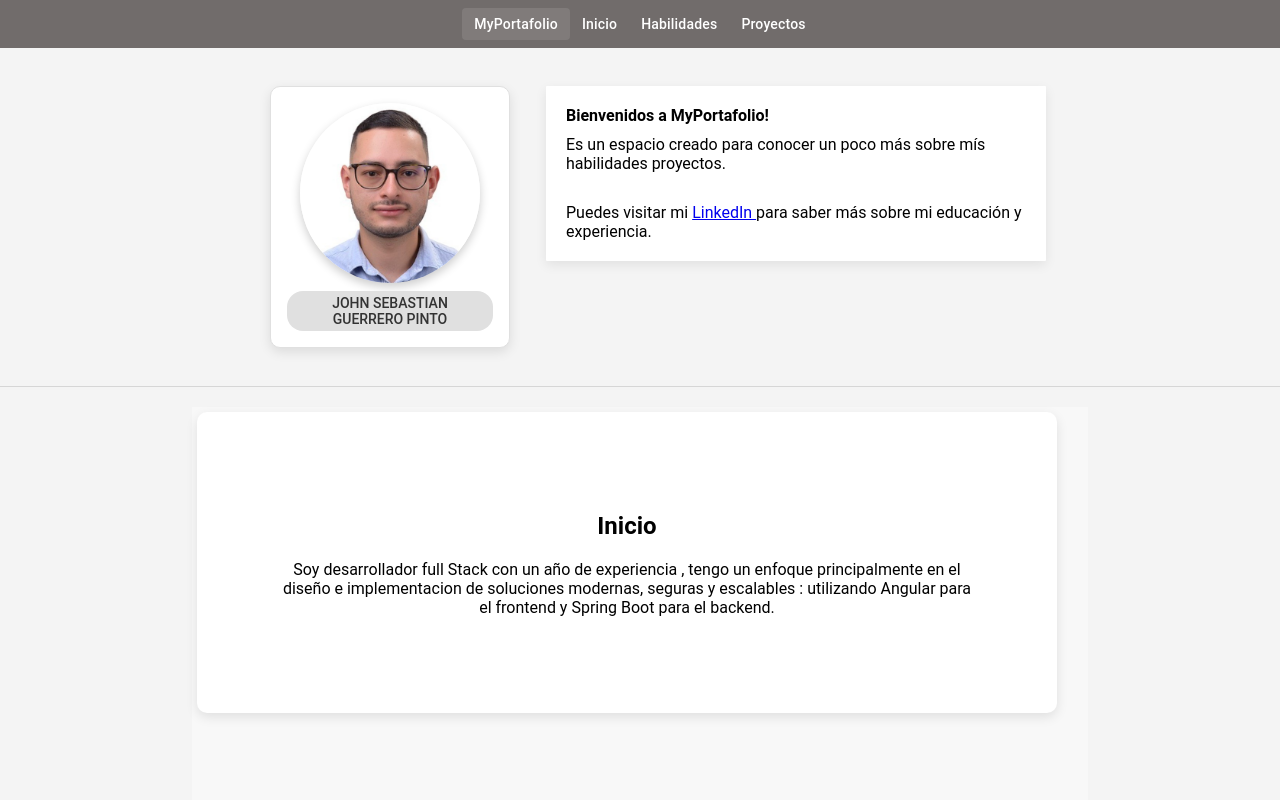
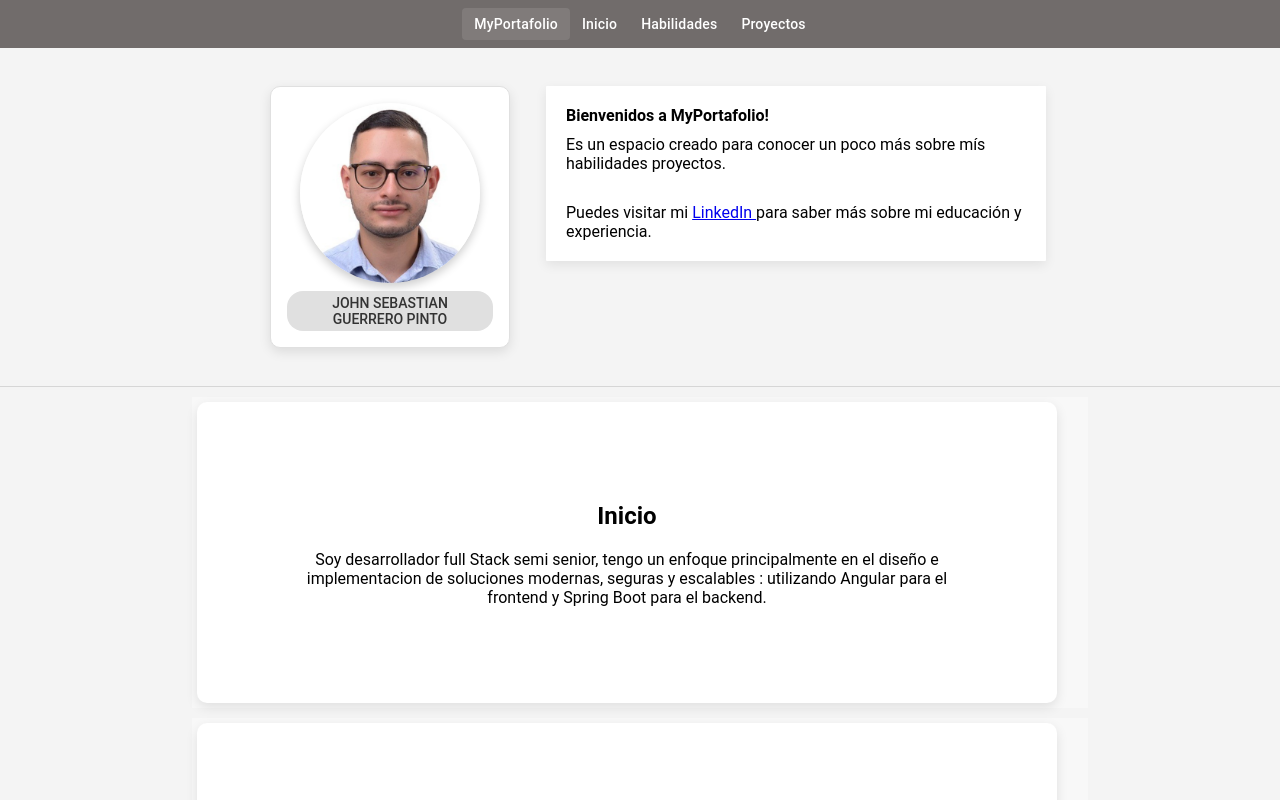
Before and after one commit to JossguerreroP/portafolio, an Angular app in the folder Portafolio/: page /main in a window 1280 px wide. Shown: the top 800 px of the page. Built offline with nearby package versions, Linux system fonts and the light colour scheme.

Commit message:
despues de ok

```diff
--- a/Portafolio/src/app/app.component.html
+++ b/Portafolio/src/app/app.component.html
@@ -1,4 +1,4 @@
-<div class="page-container">
+
 
 <mat-toolbar class="custom-toolbar">
   <span class="spacer"></span>
@@ -62,4 +62,3 @@
   <p>&copy; 2025 MyPortafolio. All rights reserved.</p>
   <p>Desarrollado por John Sebastian Guerrero Pinto</p>
 </footer>
-</div>
--- a/Portafolio/src/app/elements/main-component/main-component.component.css
+++ b/Portafolio/src/app/elements/main-component/main-component.component.css
@@ -3,7 +3,7 @@
   justify-content: center; /* horizontal centering */
   align-items: center;     /* vertical centering */
   min-height: 300px;       /* or set a height if needed */
-  margin-top: 20px;
+  margin-top: 10px;
 }
 
 .centered-box {
@@ -18,8 +18,7 @@
 
 .full-page-section {
   width: 70vw;             /* Full viewport width */
-  height: calc(60vh - 64px); /* Full height minus navbar height (e.g., 64px if using mat-toolbar) */
-
+  /* Full height minus navbar height (e.g., 64px if using mat-toolbar) */
   justify-content: center;
   align-items: center;
   background-color: #f8f8f8; /* Optional: set a background */
--- a/Portafolio/src/app/elements/main-component/main-component.component.html
+++ b/Portafolio/src/app/elements/main-component/main-component.component.html
@@ -3,7 +3,7 @@
 <div *ngIf="activeSection === 'inicio'" class="full-page-section">
   <div class="centered-content">
     <h2>Inicio</h2>
-   <p>Soy desarrollador full Stack con un año de experiencia , tengo un  enfoque principalmente en  el diseño e implementacion  de soluciones  modernas, seguras  y  escalables : utilizando Angular para el frontend y Spring Boot para el backend. </p>
+   <p>Soy desarrollador full Stack semi senior, tengo un  enfoque principalmente en  el diseño e implementacion  de soluciones  modernas, seguras  y  escalables : utilizando Angular para el frontend y Spring Boot para el backend. </p>
   </div>
 </div>
 </div>
@@ -57,6 +57,8 @@
 </div>
 </div>
 
+
+
 <div class="section-content">
 <div *ngIf="activeSection === 'inicio'" class="full-page-section">
   <div class="centered-content">
```
